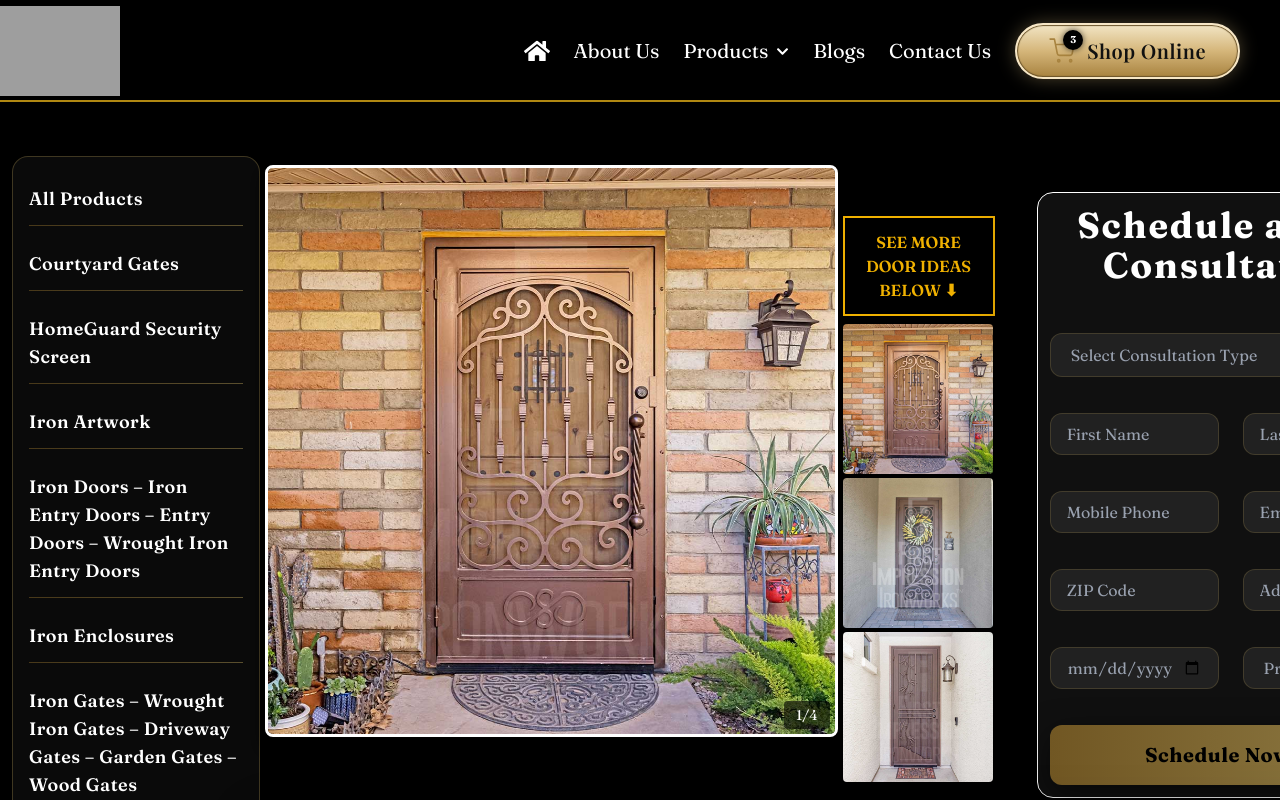
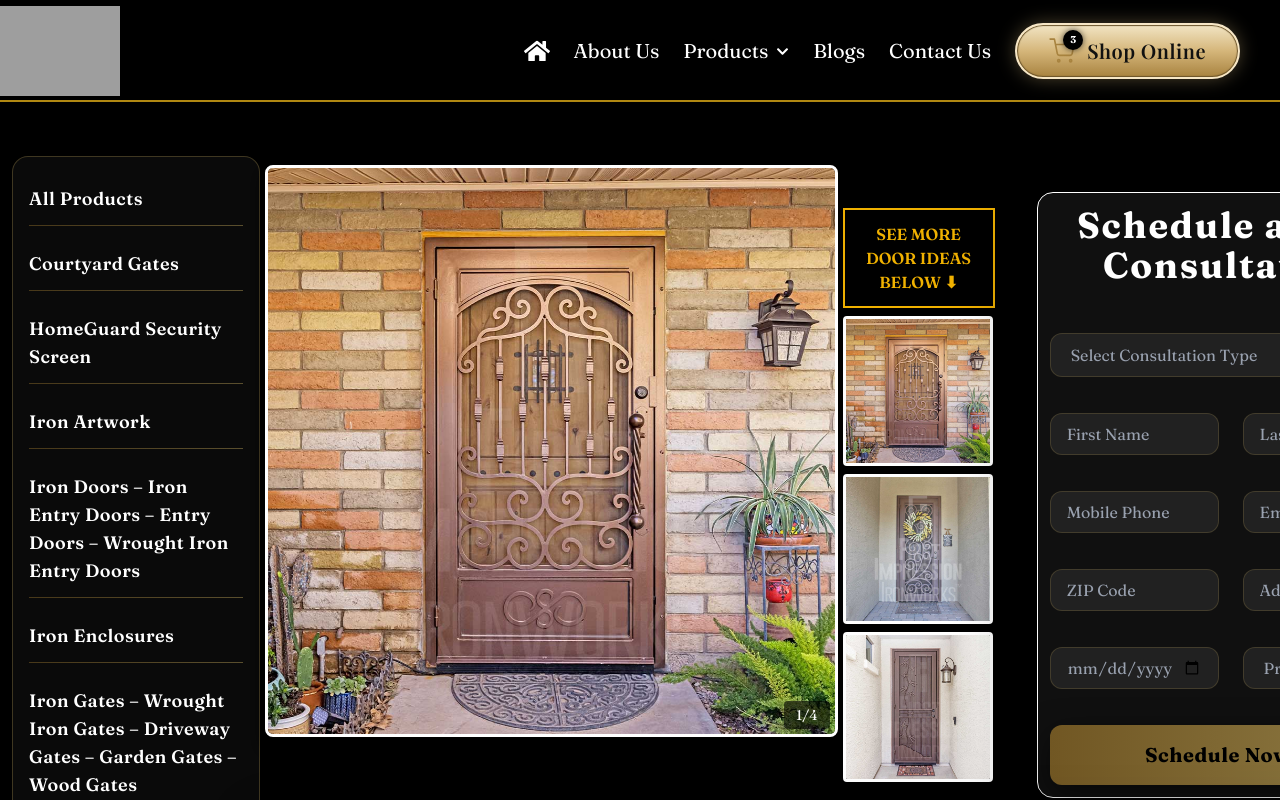
Before and after one commit to ankitNegiDev/imperial-Gate, a Next.js app: page /products in a window 1280 px wide. Shown: the top 800 px of the page. Built offline with nearby package versions, Linux system fonts and the light colour scheme; grey boxes are pictures that could not be loaded.

Commit message:
updated the moredoor ideas

```diff
--- a/app/components/product-page/MoreDoorIdeas.jsx
+++ b/app/components/product-page/MoreDoorIdeas.jsx
@@ -8,13 +8,13 @@ export default function MoreDoorIdeas(props) {
     function renderImages() {
         return list.map(function (img, index) {
             return (
-                <div key={index} className="mb-1">
+                <div key={index} className="mb-2">
                     <Image
                         src={img}
                         alt={"idea-" + index}
                         width={150}
                         height={150}
-                        className="rounded shadow"
+                        className="rounded shadow border-3 border-white"
                     />
                 </div>
             );
@@ -22,7 +22,7 @@ export default function MoreDoorIdeas(props) {
     }
 
     return (
-        <div className="w-full mt-20">
+        <div className="w-full mt-18">
             {/* Title Box */}
             <div className="w-38 text-center border-2 border-yellow-500 text-yellow-500 font-semibold p-3 mb-2">
                 SEE MORE <br />
```
